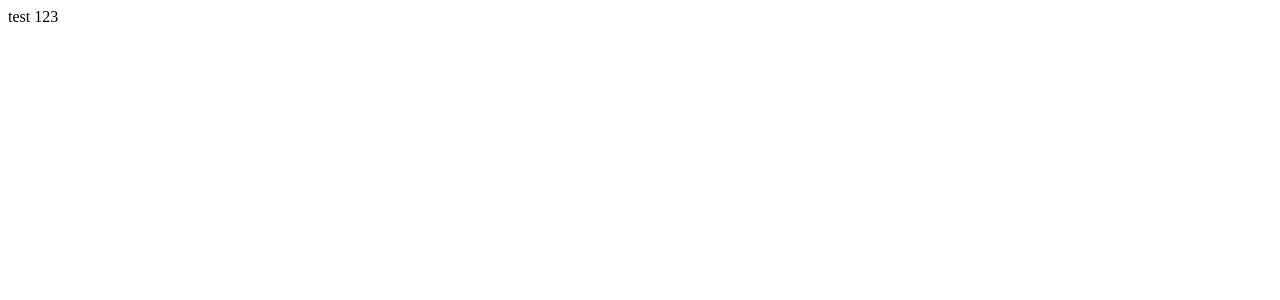
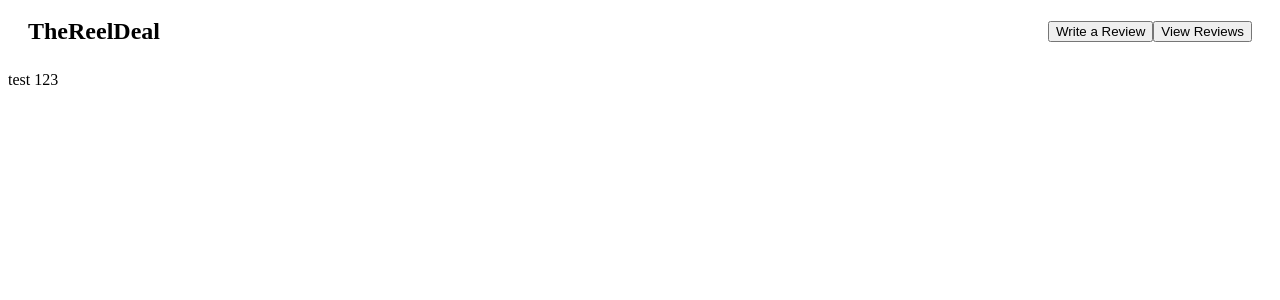
Before and after one commit to louisdoan9/TheReelDeal, an Angular app: page / in a window 1280 px wide. Shown: the top 300 px of the page. Built offline with nearby package versions, Linux system fonts and the light colour scheme.

Commit message:
Create placeholder header

```diff
--- a/src/app/app.component.html
+++ b/src/app/app.component.html
@@ -1 +1,4 @@
-<main class="main">test 123</main>
+<main class="main">
+  <app-header></app-header>
+  <p>test 123</p>
+</main>
--- a/src/app/app.component.ts
+++ b/src/app/app.component.ts
@@ -1,12 +1,13 @@
 import { Component } from '@angular/core';
 import { RouterOutlet } from '@angular/router';
+import { HeaderComponent } from './header/header.component';
 
 @Component({
   selector: 'app-root',
   standalone: true,
-  imports: [RouterOutlet],
+  imports: [RouterOutlet, HeaderComponent],
   templateUrl: './app.component.html',
-  styleUrl: './app.component.scss'
+  styleUrl: './app.component.scss',
 })
 export class AppComponent {
   title = 'TheReelDeal';
--- /dev/null
+++ b/src/app/header/header.component.html
@@ -0,0 +1,4 @@
+<nav>
+  <h1>TheReelDeal</h1>
+  <div><button>Write a Review</button><button>View Reviews</button></div>
+</nav>
--- /dev/null
+++ b/src/app/header/header.component.scss
@@ -0,0 +1,11 @@
+nav {
+  display: flex;
+  justify-content: center;
+  align-items: center;
+  padding: 10px 20px;
+
+  h1 {
+    margin: 0;
+    margin-right: auto;
+  }
+}
```
Also changed, not shown: src/app/header/header.component.ts (added, +12 -0 lines).
